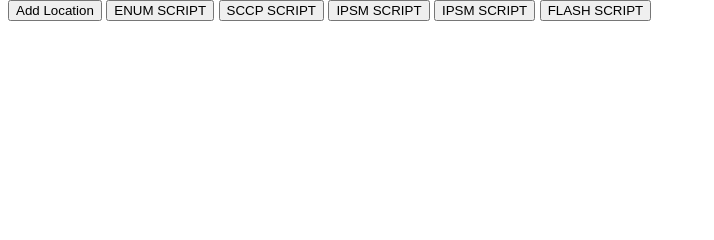
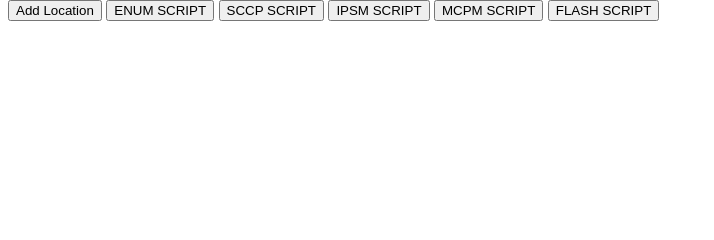
Before and after one commit to Keshari-Jha/SCRIPT_Generator, a Flask app: page / in a window 1280 px wide. Shown: the part 136-376 px from the top of the page, without its empty margins (0-714 px from the left). Run offline with Flask 3, Linux system fonts and the light colour scheme.

Commit message:
MCPM added1

```diff
--- a/templates/index.html
+++ b/templates/index.html
@@ -33,7 +33,7 @@
         <button type="button" id="enumBtn">ENUM SCRIPT</button>
         <button type="button" id="sccpBtn">SCCP SCRIPT</button>
         <button type="button" id="ipsmBtn">IPSM SCRIPT</button>
-        <button type="button" id="mcpmBtn">IPSM SCRIPT</button>
+        <button type="button" id="mcpmBtn">MCPM SCRIPT</button>
         <button type="button" id="flashBtn">FLASH SCRIPT</button>
     </form>
 </body>
```
